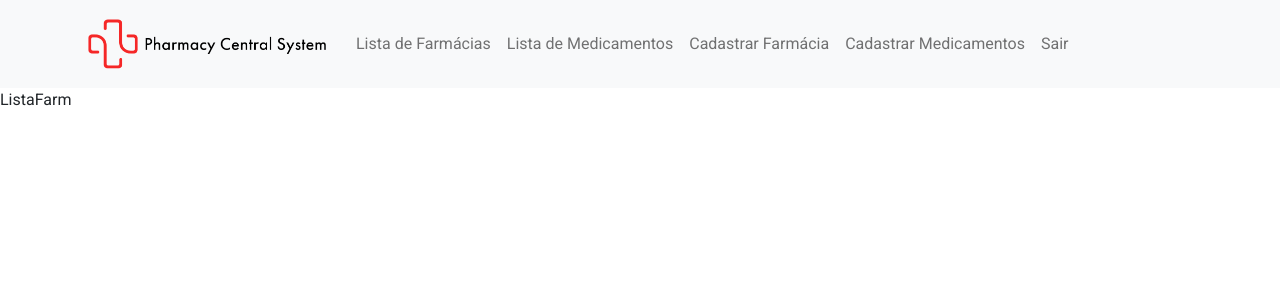
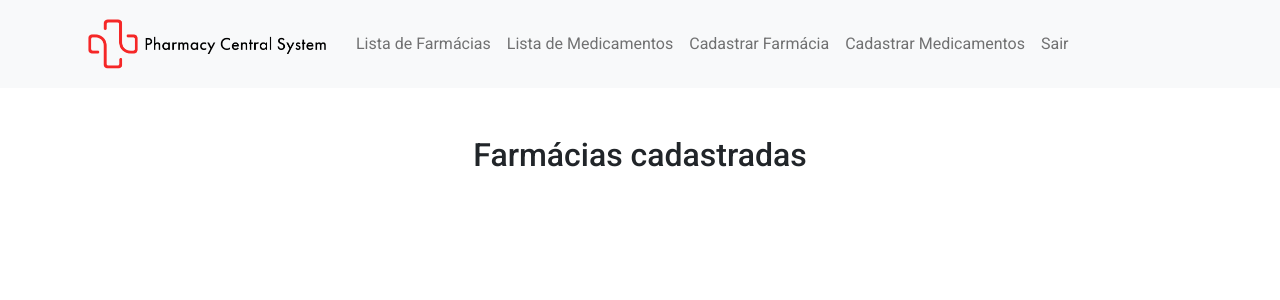
Before and after one commit to ThiagoThe/pharmacyCentralSystem, a React (Vite) app: page /lista-farmacias in a window 1280 px wide. Shown: the top 300 px of the page. Built offline with nearby package versions, Linux system fonts and the light colour scheme.

Commit message:
refactor: atualização de cód básico das paginas

```diff
--- a/src/pages/Error.jsx
+++ b/src/pages/Error.jsx
@@ -1,11 +1,16 @@
 import React from "react";
 import { Header } from "../components/Header/Header";
+import { Container, Row } from "react-bootstrap";
 
 function Error() {
   return (
     <>
       <Header />
-      <p>Page Error</p>
+      <Container>
+        <Row className="m-5 text-center">
+          <h1>Erro 404: Pagina não encontrada</h1>
+        </Row>
+      </Container>
     </>
   );
 }
--- a/src/pages/ListaFarm.jsx
+++ b/src/pages/ListaFarm.jsx
@@ -1,11 +1,16 @@
 import React from "react";
 import { Header } from "../components/Header/Header";
+import { Container, Row } from "react-bootstrap";
 
 function ListaFarm() {
   return (
     <>
       <Header />
-      <p>ListaFarm</p>
+      <Container>
+        <Row className="m-5 text-center">
+          <h2>Farmácias cadastradas</h2>
+        </Row>
+      </Container>
     </>
   );
 }
--- a/src/pages/ListaMed.jsx
+++ b/src/pages/ListaMed.jsx
@@ -1,11 +1,16 @@
 import React from "react";
 import { Header } from "../components/Header/Header";
+import { Container, Row } from "react-bootstrap";
 
 function ListaMed() {
   return (
     <>
       <Header />
-      <p>ListaMed</p>
+      <Container>
+        <Row className="m-5 text-center">
+          <h2>Medicamentos</h2>
+        </Row>
+      </Container>
     </>
   );
 }
```
